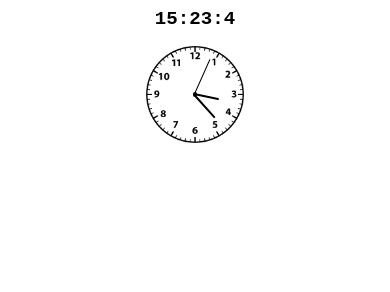
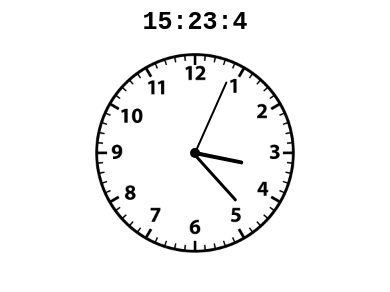
Before and after one commit to devil-1964/The_Clock, a plain HTML site: page index.html in a window 390 px wide. Drawn offline with Linux system fonts and the light colour scheme.

Commit message:
Update styles.css

```diff
--- a/styles.css
+++ b/styles.css
@@ -45,3 +45,13 @@ border-radius: 10px;
     top: 11.1%;
     left: 49.3%;
 }
+@media screen and (max-width: 768px){
+    #text{
+        font-size:25px;
+    }
+    #Clock{
+        height:200px;
+        width:200px;
+    }
+
+}
```
